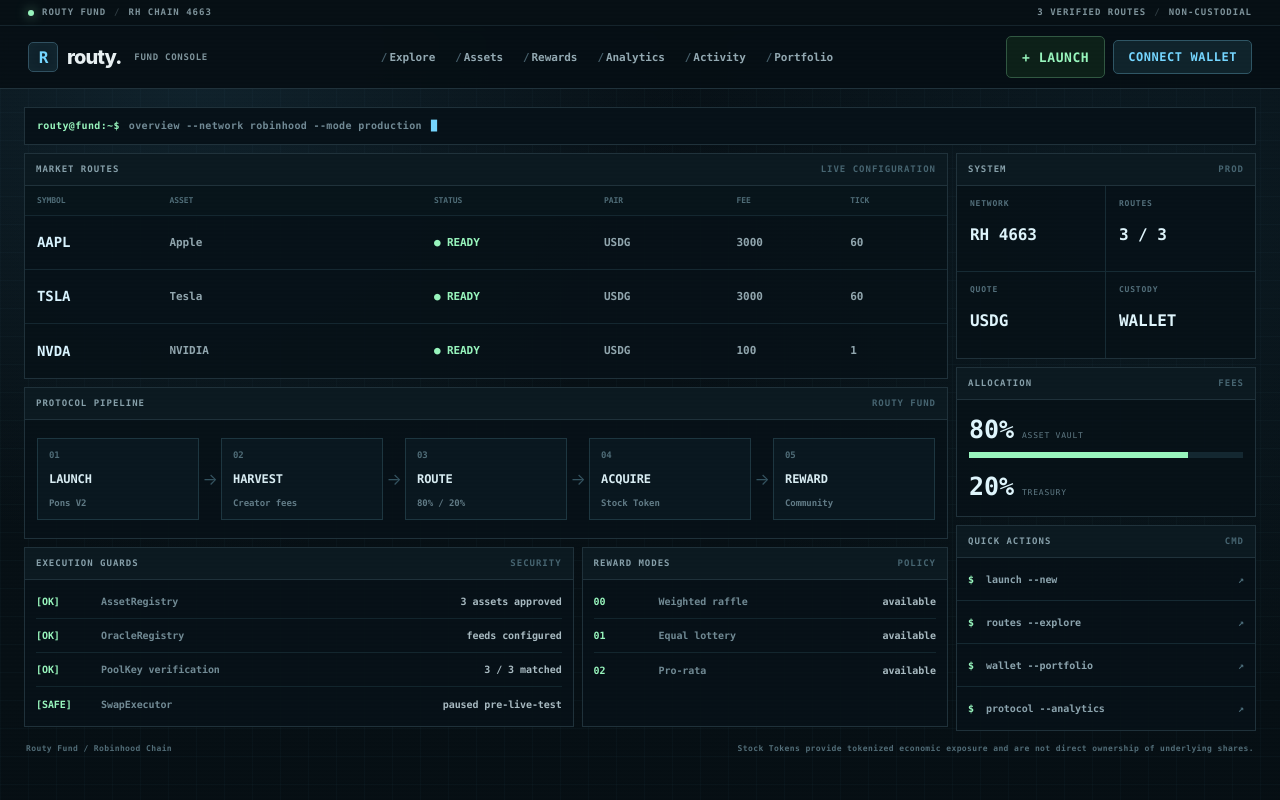
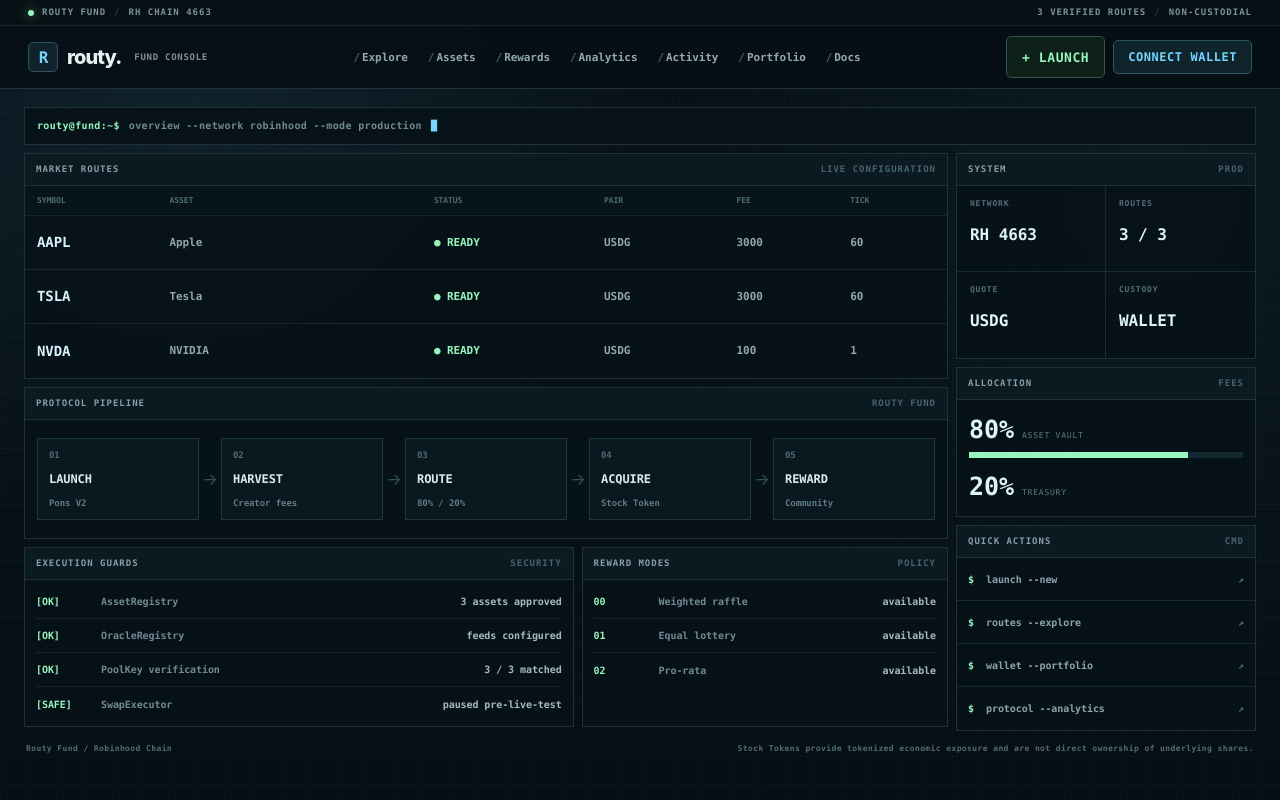
Before and after one commit to RoutyFund/Routy-Fund, a Next.js app: page / in a window 1280 px wide. Shown: the top 800 px of the page. Built offline with nearby package versions, Linux system fonts and the light colour scheme; no server answers.

Commit message:
ui: add Docs to primary navigation

```diff
--- a/src/components/Nav.tsx
+++ b/src/components/Nav.tsx
@@ -39,7 +39,7 @@ export default function Nav() {
     }catch{}
   }
 
-  const links=[["/explore","Explore"],["/assets","Assets"],["/rewards","Rewards"],["/analytics","Analytics"],["/activity","Activity"],["/portfolio","Portfolio"]];
+  const links=[["/explore","Explore"],["/assets","Assets"],["/rewards","Rewards"],["/analytics","Analytics"],["/activity","Activity"],["/portfolio","Portfolio"],["/docs","Docs"]];
 
   return <header className="terminal-header">
     <div className="terminal-statusbar">
```
